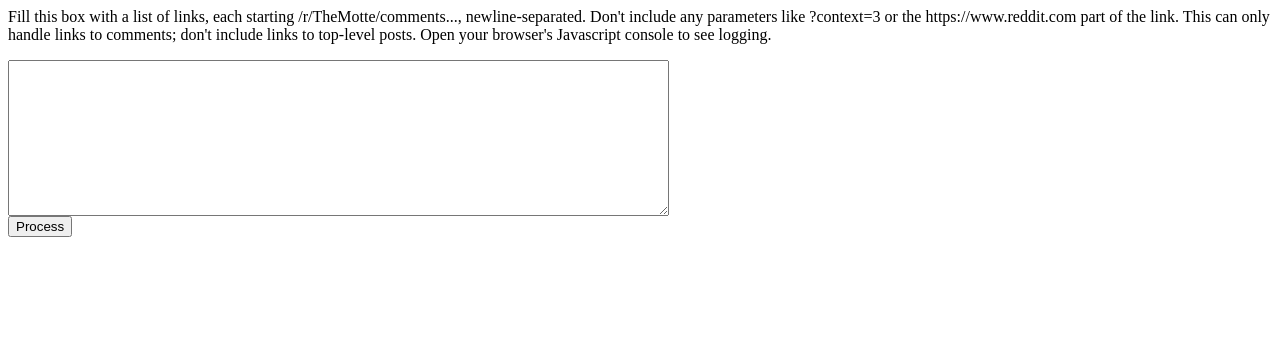
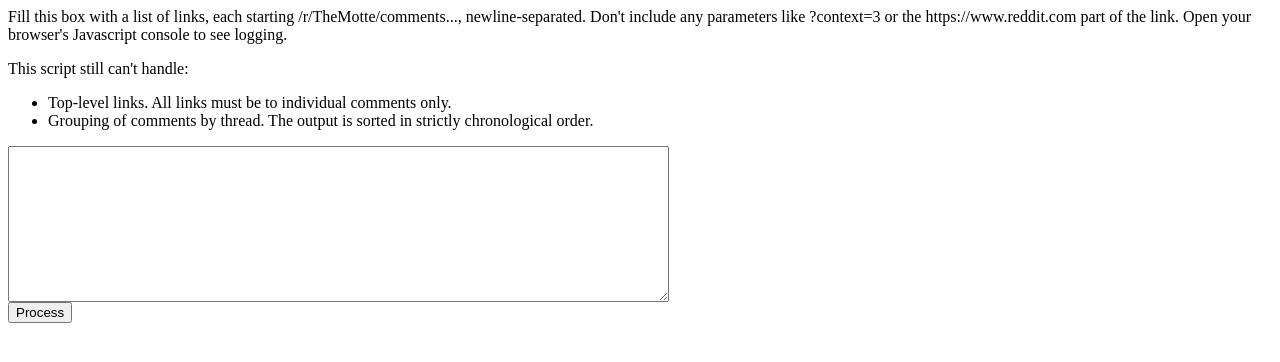
Before and after one commit to s16384/s16384.github.io, a plain HTML site: page index.html in a window 1280 px wide. Drawn offline with Linux system fonts and the light colour scheme.

Commit message:
Update index.html

```diff
--- a/index.html
+++ b/index.html
@@ -1,6 +1,11 @@
 <html>
 <head><title>AAQC formatter</title></head>
-<p>Fill this box with a list of links, each starting /r/TheMotte/comments..., newline-separated. Don't include any parameters like ?context=3 or the https://www.reddit.com part of the link. This can only handle links to comments; don't include links to top-level posts. Open your browser's Javascript console to see logging.</p>
+<p>Fill this box with a list of links, each starting /r/TheMotte/comments..., newline-separated. Don't include any parameters like ?context=3 or the https://www.reddit.com part of the link. Open your browser's Javascript console to see logging.</p>
+<p>This script still can't handle:</p>
+<ul>
+	<li>Top-level links. All links must be to individual comments only.</li>
+	<li>Grouping of comments by thread. The output is sorted in strictly chronological order.</li>
+</ul>
 <textarea id='inp' rows='10' cols='80'></textarea><br/><button onclick='process()'>Process</button>
 <script>
 function httpGet(url, callback) {
```
